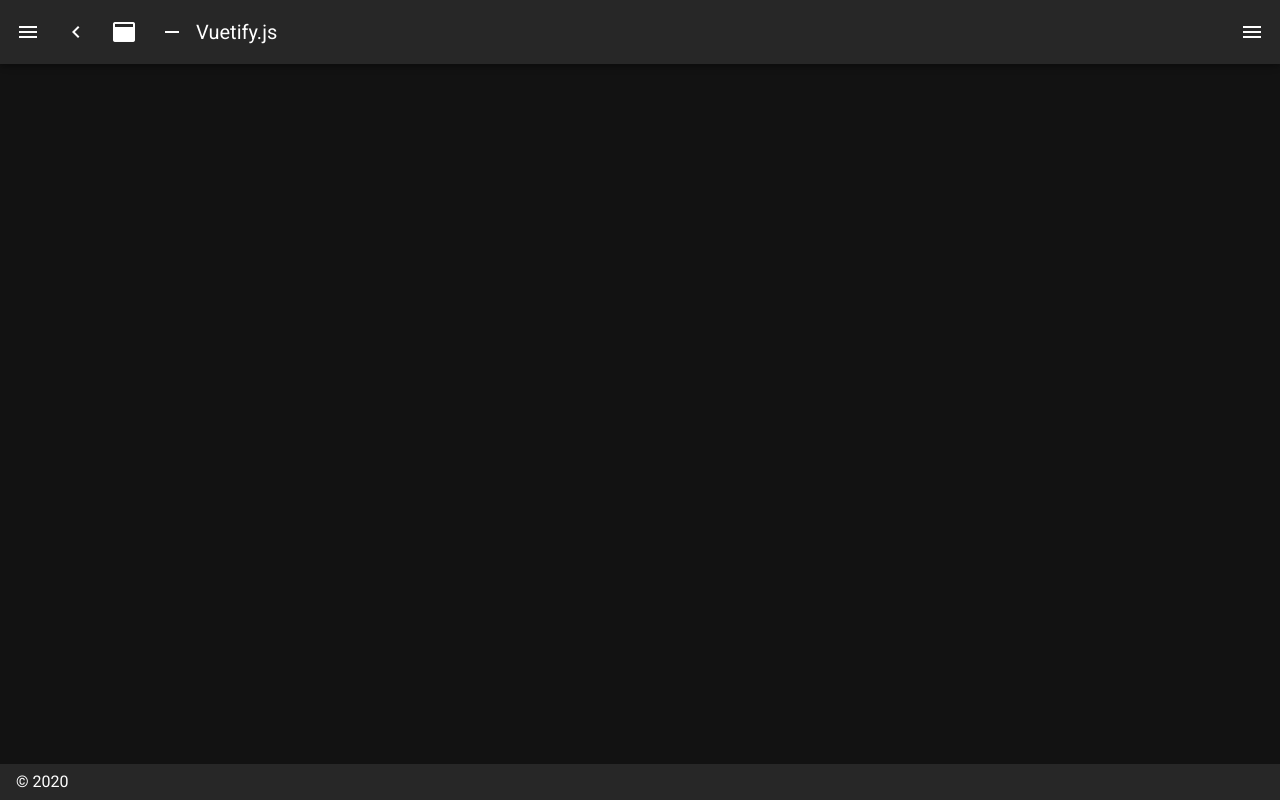
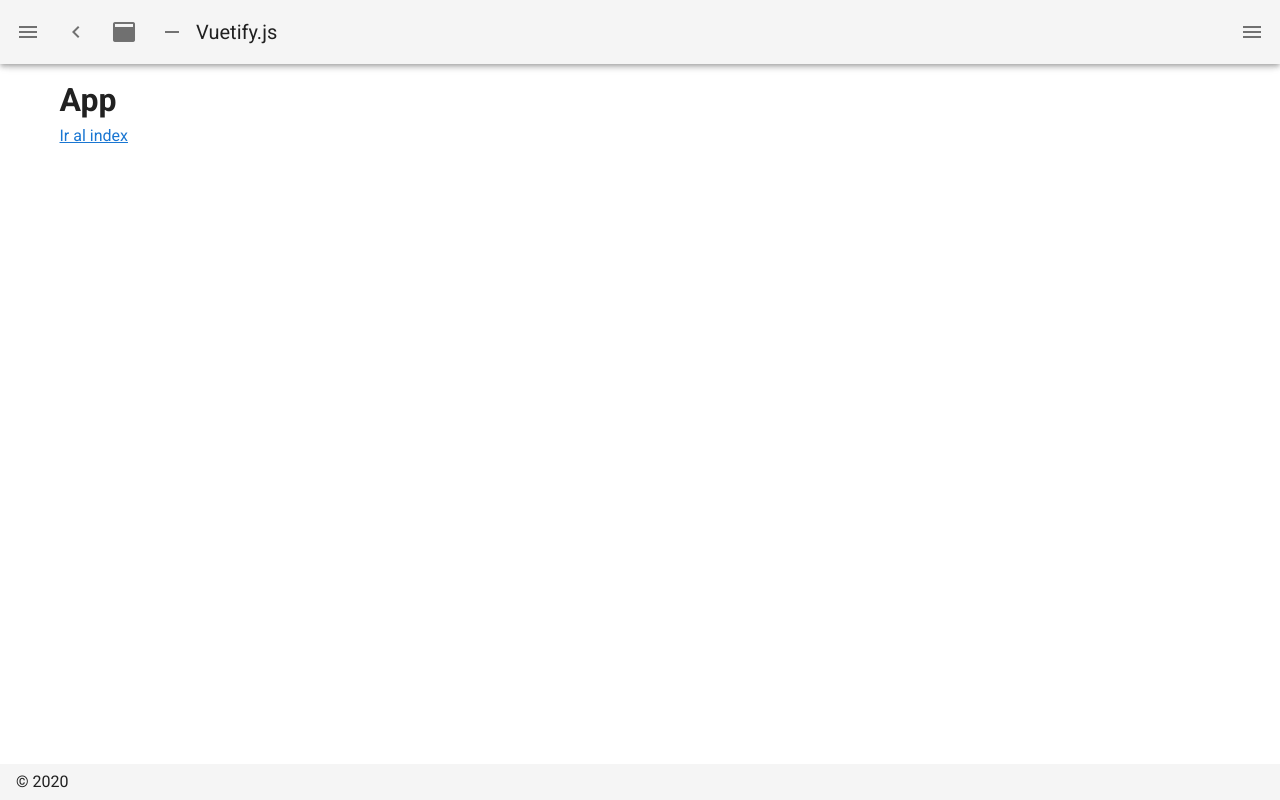
Before and after one commit to jfdelarosa/mashito, a Nuxt app: page /app in a window 1280 px wide. Before the commit this address had no page. Built offline with nearby package versions, Linux system fonts and the light colour scheme.

Commit message:
Se cambia el layout

```diff
--- /dev/null
+++ b/layouts/app.vue
@@ -0,0 +1,93 @@
+<template>
+  <v-app>
+    <v-navigation-drawer
+      v-model="drawer"
+      :mini-variant="miniVariant"
+      :clipped="clipped"
+      fixed
+      app
+    >
+      <v-list>
+        <v-list-item
+          v-for="(item, i) in items"
+          :key="i"
+          :to="item.to"
+          router
+          exact
+        >
+          <v-list-item-action>
+            <v-icon>{{ item.icon }}</v-icon>
+          </v-list-item-action>
+          <v-list-item-content>
+            <v-list-item-title v-text="item.title" />
+          </v-list-item-content>
+        </v-list-item>
+      </v-list>
+    </v-navigation-drawer>
+    <v-app-bar :clipped-left="clipped" fixed app>
+      <v-app-bar-nav-icon @click.stop="drawer = !drawer" />
+      <v-btn icon @click.stop="miniVariant = !miniVariant">
+        <v-icon>mdi-{{ `chevron-${miniVariant ? 'right' : 'left'}` }}</v-icon>
+      </v-btn>
+      <v-btn icon @click.stop="clipped = !clipped">
+        <v-icon>mdi-application</v-icon>
+      </v-btn>
+      <v-btn icon @click.stop="fixed = !fixed">
+        <v-icon>mdi-minus</v-icon>
+      </v-btn>
+      <v-toolbar-title v-text="title" />
+      <v-spacer />
+      <v-btn icon @click.stop="rightDrawer = !rightDrawer">
+        <v-icon>mdi-menu</v-icon>
+      </v-btn>
+    </v-app-bar>
+    <v-content>
+      <v-container>
+        <nuxt />
+      </v-container>
+    </v-content>
+    <v-navigation-drawer v-model="rightDrawer" :right="right" temporary fixed>
+      <v-list>
+        <v-list-item @click.native="right = !right">
+          <v-list-item-action>
+            <v-icon light>
+              mdi-repeat
+            </v-icon>
+          </v-list-item-action>
+          <v-list-item-title>Switch drawer (click me)</v-list-item-title>
+        </v-list-item>
+      </v-list>
+    </v-navigation-drawer>
+    <v-footer :absolute="!fixed" app>
+      <span>&copy; {{ new Date().getFullYear() }}</span>
+    </v-footer>
+  </v-app>
+</template>
+
+<script>
+export default {
+  data() {
+    return {
+      clipped: false,
+      drawer: false,
+      fixed: false,
+      items: [
+        {
+          icon: 'mdi-apps',
+          title: 'Welcome',
+          to: '/',
+        },
+        {
+          icon: 'mdi-chart-bubble',
+          title: 'Inspire',
+          to: '/inspire',
+        },
+      ],
+      miniVariant: false,
+      right: true,
+      rightDrawer: false,
+      title: 'Vuetify.js',
+    }
+  },
+}
+</script>
--- a/layouts/default.vue
+++ b/layouts/default.vue
@@ -1,88 +1,11 @@
 <template>
-  <v-app dark>
-    <v-navigation-drawer
-      v-model="drawer"
-      :mini-variant="miniVariant"
-      :clipped="clipped"
-      fixed
-      app
-    >
-      <v-list>
-        <v-list-item
-          v-for="(item, i) in items"
-          :key="i"
-          :to="item.to"
-          router
-          exact
-        >
-          <v-list-item-action>
-            <v-icon>{{ item.icon }}</v-icon>
-          </v-list-item-action>
-          <v-list-item-content>
-            <v-list-item-title v-text="item.title" />
-          </v-list-item-content>
-        </v-list-item>
-      </v-list>
-    </v-navigation-drawer>
-    <v-app-bar
-      :clipped-left="clipped"
-      fixed
-      app
-    >
-      <v-app-bar-nav-icon @click.stop="drawer = !drawer" />
-      <v-btn
-        icon
-        @click.stop="miniVariant = !miniVariant"
-      >
-        <v-icon>mdi-{{ `chevron-${miniVariant ? 'right' : 'left'}` }}</v-icon>
-      </v-btn>
-      <v-btn
-        icon
-        @click.stop="clipped = !clipped"
-      >
-        <v-icon>mdi-application</v-icon>
-      </v-btn>
-      <v-btn
-        icon
-        @click.stop="fixed = !fixed"
-      >
-        <v-icon>mdi-minus</v-icon>
-      </v-btn>
-      <v-toolbar-title v-text="title" />
-      <v-spacer />
-      <v-btn
-        icon
-        @click.stop="rightDrawer = !rightDrawer"
-      >
-        <v-icon>mdi-menu</v-icon>
-      </v-btn>
-    </v-app-bar>
+  <v-app>
     <v-content>
       <v-container>
         <nuxt />
       </v-container>
     </v-content>
-    <v-navigation-drawer
-      v-model="rightDrawer"
-      :right="right"
-      temporary
-      fixed
-    >
-      <v-list>
-        <v-list-item @click.native="right = !right">
-          <v-list-item-action>
-            <v-icon light>
-              mdi-repeat
-            </v-icon>
-          </v-list-item-action>
-          <v-list-item-title>Switch drawer (click me)</v-list-item-title>
-        </v-list-item>
-      </v-list>
-    </v-navigation-drawer>
-    <v-footer
-      :absolute="!fixed"
-      app
-    >
+    <v-footer :absolute="!fixed" app>
       <span>&copy; {{ new Date().getFullYear() }}</span>
     </v-footer>
   </v-app>
@@ -90,7 +13,7 @@
 
 <script>
 export default {
-  data () {
+  data() {
     return {
       clipped: false,
       drawer: false,
@@ -99,19 +22,19 @@ export default {
         {
           icon: 'mdi-apps',
           title: 'Welcome',
-          to: '/'
+          to: '/',
         },
         {
           icon: 'mdi-chart-bubble',
           title: 'Inspire',
-          to: '/inspire'
-        }
+          to: '/inspire',
+        },
       ],
       miniVariant: false,
       right: true,
       rightDrawer: false,
-      title: 'Vuetify.js'
+      title: 'Vuetify.js',
     }
-  }
+  },
 }
 </script>
--- a/nuxt.config.js
+++ b/nuxt.config.js
@@ -21,23 +21,23 @@ export default {
     meta: [
       { charset: 'utf-8' },
       { name: 'viewport', content: 'width=device-width, initial-scale=1' },
-      { hid: 'description', name: 'description', content: process.env.npm_package_description || '' }
+      {
+        hid: 'description',
+        name: 'description',
+        content: process.env.npm_package_description || '',
+      },
     ],
-    link: [
-      { rel: 'icon', type: 'image/x-icon', href: '/favicon.ico' }
-    ]
+    link: [{ rel: 'icon', type: 'image/x-icon', href: '/favicon.ico' }],
   },
   /*
    ** Global CSS
    */
-  css: [
-  ],
+  css: [],
   /*
    ** Plugins to load before mounting the App
    ** https://nuxtjs.org/guide/plugins
    */
-  plugins: [
-  ],
+  plugins: [],
   /*
    ** Auto import components
    ** See https://nuxtjs.org/api/configuration-components
@@ -46,16 +46,33 @@ export default {
   /*
    ** Nuxt.js dev-modules
    */
-  buildModules: [
-    '@nuxtjs/vuetify',
-  ],
+  buildModules: ['@nuxtjs/vuetify'],
   /*
    ** Nuxt.js modules
    */
   modules: [
     // Doc: https://axios.nuxtjs.org/usage
+    // Doc: https://firebase.nuxtjs.org/guide/getting-started
     '@nuxtjs/axios',
     '@nuxtjs/pwa',
+    // [
+    //   '@nuxtjs/firebase',
+    //   {
+    //     config: {
+    //       apiKey: '<apiKey>',
+    //       authDomain: '<authDomain>',
+    //       databaseURL: '<databaseURL>',
+    //       projectId: '<projectId>',
+    //       storageBucket: '<storageBucket>',
+    //       messagingSenderId: '<messagingSenderId>',
+    //       appId: '<appId>',
+    //       measurementId: '<measurementId>',
+    //     },
+    //     services: {
+    //       auth: true, // Just as example. Can be any other service.
+    //     },
+    //   },
+    // ],
   ],
   /*
    ** Axios module configuration
@@ -68,25 +85,11 @@ export default {
    */
   vuetify: {
     customVariables: ['~/assets/variables.scss'],
-    theme: {
-      dark: true,
-      themes: {
-        dark: {
-          primary: colors.blue.darken2,
-          accent: colors.grey.darken3,
-          secondary: colors.amber.darken3,
-          info: colors.teal.lighten1,
-          warning: colors.amber.base,
-          error: colors.deepOrange.accent4,
-          success: colors.green.accent3
-        }
-      }
-    }
+    theme: {},
   },
   /*
    ** Build configuration
    ** See https://nuxtjs.org/api/configuration-build/
    */
-  build: {
+  build: {},
 }
-}
--- a/package.json
+++ b/package.json
@@ -11,6 +11,7 @@
   },
   "dependencies": {
     "@nuxtjs/axios": "^5.11.0",
+    "@nuxtjs/firebase": "^6.1.0",
     "@nuxtjs/pwa": "^3.0.0-beta.20",
     "nuxt": "^2.13.0"
   },
--- /dev/null
+++ b/pages/app/index.vue
@@ -0,0 +1,12 @@
+<template>
+  <div>
+    <h1>App</h1>
+    <nuxt-link to="/">Ir al index</nuxt-link>
+  </div>
+</template>
+
+<script>
+export default {
+  layout: 'app',
+}
+</script>
--- a/pages/index.vue
+++ b/pages/index.vue
@@ -1,97 +1,10 @@
 <template>
-  <v-layout
-    column
-    justify-center
-    align-center
-  >
-    <v-flex
-      xs12
-      sm8
-      md6
-    >
-      <div class="text-center">
-        <logo />
-        <vuetify-logo />
-      </div>
-      <v-card>
-        <v-card-title class="headline">
-          Welcome to the Vuetify + Nuxt.js template
-        </v-card-title>
-        <v-card-text>
-          <p>Vuetify is a progressive Material Design component framework for Vue.js. It was designed to empower developers to create amazing applications.</p>
-          <p>
-            For more information on Vuetify, check out the <a
-              href="https://vuetifyjs.com"
-              target="_blank"
-              rel="noopener noreferrer"
-            >
-              documentation
-            </a>.
-          </p>
-          <p>
-            If you have questions, please join the official <a
-              href="https://chat.vuetifyjs.com/"
-              target="_blank"
-              rel="noopener noreferrer"
-              title="chat"
-            >
-              discord
-            </a>.
-          </p>
-          <p>
-            Find a bug? Report it on the github <a
-              href="https://github.com/vuetifyjs/vuetify/issues"
-              target="_blank"
-              rel="noopener noreferrer"
-              title="contribute"
-            >
-              issue board
-            </a>.
-          </p>
-          <p>Thank you for developing with Vuetify and I look forward to bringing more exciting features in the future.</p>
-          <div class="text-xs-right">
-            <em><small>&mdash; John Leider</small></em>
-          </div>
-          <hr class="my-3">
-          <a
-            href="https://nuxtjs.org/"
-            target="_blank"
-            rel="noopener noreferrer"
-          >
-            Nuxt Documentation
-          </a>
-          <br>
-          <a
-            href="https://github.com/nuxt/nuxt.js"
-            target="_blank"
-            rel="noopener noreferrer"
-          >
-            Nuxt GitHub
-          </a>
-        </v-card-text>
-        <v-card-actions>
-          <v-spacer />
-          <v-btn
-            color="primary"
-            nuxt
-            to="/inspire"
-          >
-            Continue
-          </v-btn>
-        </v-card-actions>
-      </v-card>
-    </v-flex>
-  </v-layout>
+  <div>
+    <h1>Landing page</h1>
+    <nuxt-link to="/app">Ir a la app</nuxt-link>
+  </div>
 </template>
 
 <script>
-import Logo from '~/components/Logo.vue'
-import VuetifyLogo from '~/components/VuetifyLogo.vue'
-
-export default {
-  components: {
-    Logo,
-    VuetifyLogo
-  }
-}
+export default {}
 </script>
--- a/pages/inspire.vue
+++ /dev/null
@@ -1,19 +0,0 @@
-<template>
-  <v-layout>
-    <v-flex class="text-center">
-      <img
-        src="/v.png"
-        alt="Vuetify.js"
-        class="mb-5"
-      >
-      <blockquote class="blockquote">
-        &#8220;First, solve the problem. Then, write the code.&#8221;
-        <footer>
-          <small>
-            <em>&mdash;John Johnson</em>
-          </small>
-        </footer>
-      </blockquote>
-    </v-flex>
-  </v-layout>
-</template>
```
Also changed, not shown: 1 other file (tests, documents, lock files or other folders). Lines whose indentation alone changed are shown as unchanged.
